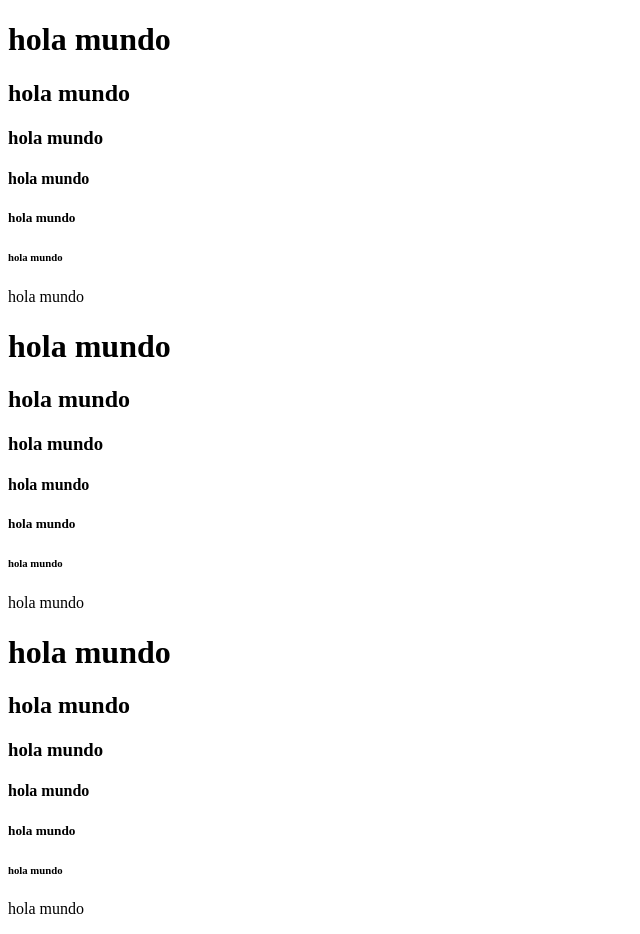
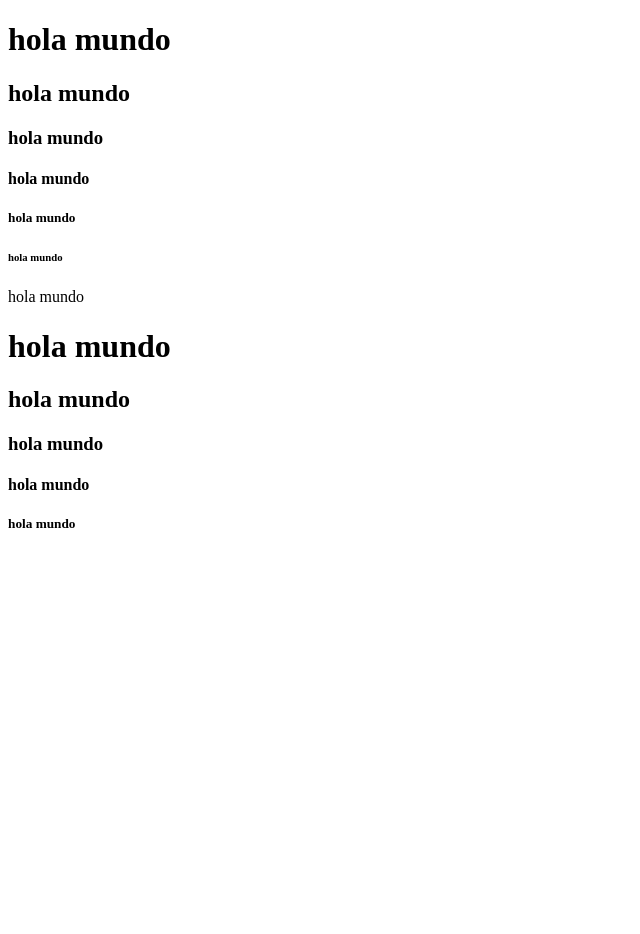
Before and after one commit to Nishant5565/DemoR, a plain HTML site: page src/index.html in a window 1280 px wide. Shown: the whole page, without its empty margins (0-640 px from the left). After the commit the page ends 800 px from the top, so only its background shows below. Drawn offline with Linux system fonts and the light colour scheme.

Commit message:
Changes by DEv2

```diff
--- a/src/index.html
+++ b/src/index.html
@@ -15,24 +15,14 @@
      <h6>hola mundo</h6>
      <p>hola mundo</p>
 
-     <div>
-          <h1>hola mundo</h1>
-          <h2>hola mundo</h2>
-          <h3>hola mundo</h3>
-          <h4>hola mundo</h4>
-          <h5>hola mundo</h5>
-          <h6>hola mundo</h6>
-          <p>hola mundo</p>
-     </div>
+     <!-- * Changes by Developer 2 -->
 
-     <div>
-          <h1>hola mundo</h1>
-          <h2>hola mundo</h2>
-          <h3>hola mundo</h3>
-          <h4>hola mundo</h4>
-          <h5>hola mundo</h5>
-          <h6>hola mundo</h6>
-          <p>hola mundo</p>
-     </div>
+     <h1>hola mundo</h1>
+     <h2>hola mundo</h2>
+     <h3>hola mundo</h3>
+     <h4>hola mundo</h4>
+     <h5>hola mundo</h5>
+
+
 </body>
 </html>
```
